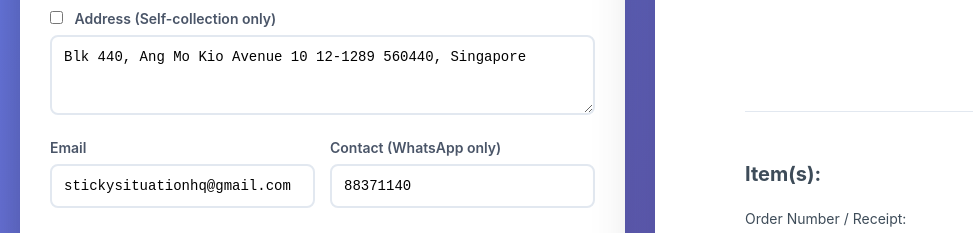
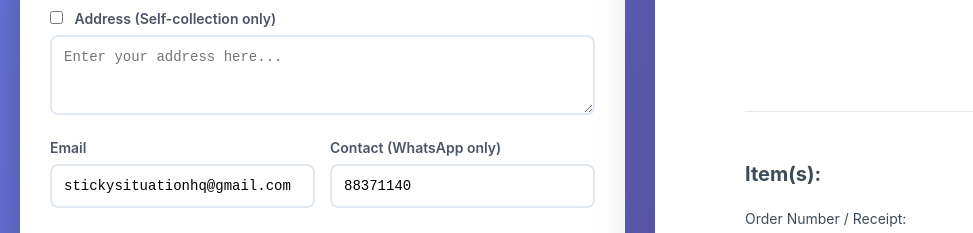
Before and after one commit to stickysituationhq/receipt-generator, a plain HTML site: page index.html in a window 1280 px wide. Shown: the part 383-616 px from the top of the page, 0-973 px from the left. Drawn offline with nearby package versions, Linux system fonts and the light colour scheme.

Commit message:
Remove default address

```diff
--- a/index.html
+++ b/index.html
@@ -448,7 +448,7 @@
             <div class="form-group">
                 <label>
                     <input type="checkbox" id="enableAddress" style="margin-right: 8px; width: auto;"> Address (Self-collection only) </label>
-                <textarea id="fromAddress" placeholder="Blk 440, Ang Mo Kio Avenue 10&#10;12-1289&#10;560440, Singapore">Blk 440, Ang Mo Kio Avenue 10 12-1289 560440, Singapore</textarea>
+                <textarea id="fromAddress" placeholder="Enter your address here..."></textarea>
             </div>
             <div class="form-row">
                 <div class="form-group">
```
